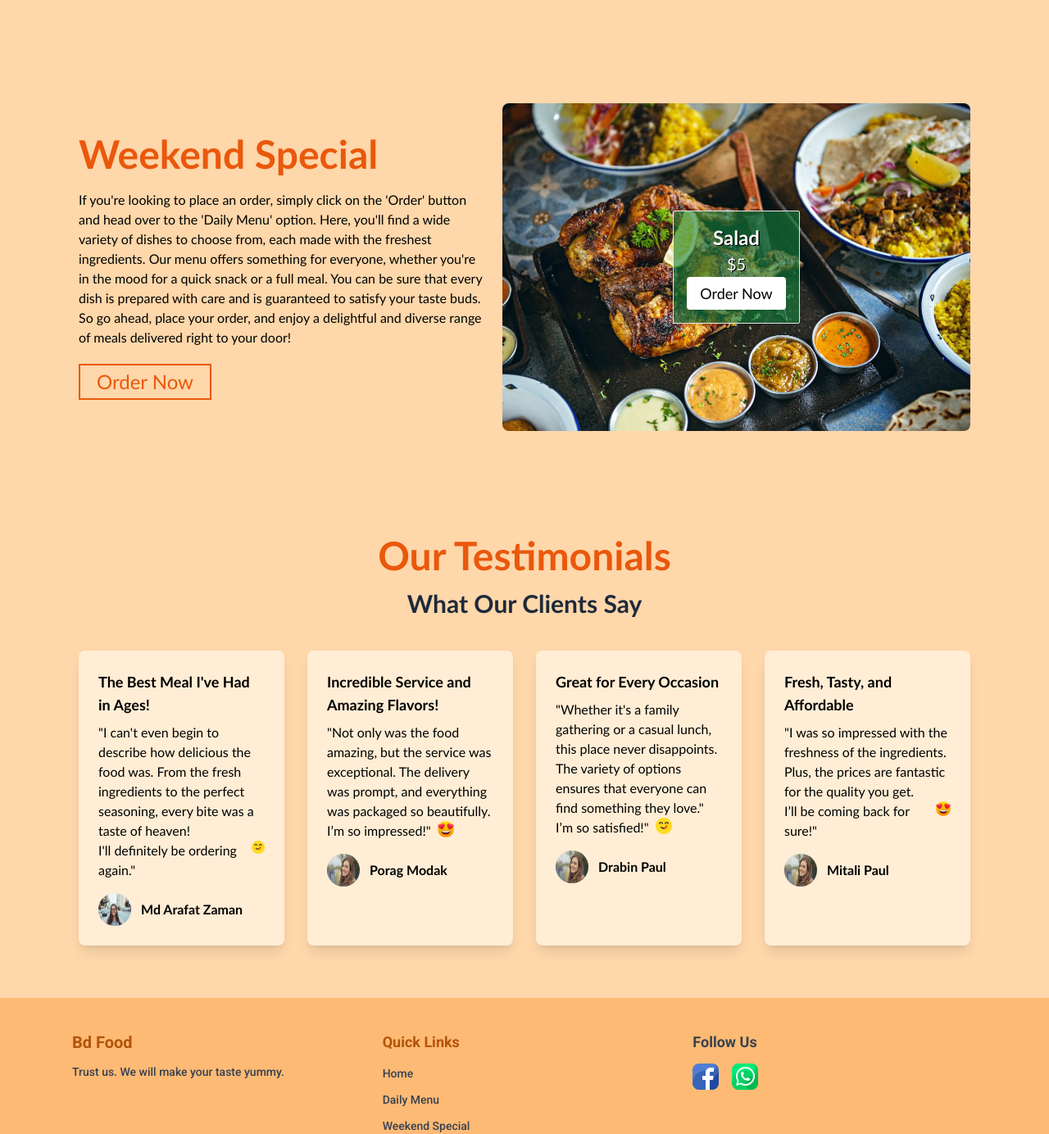
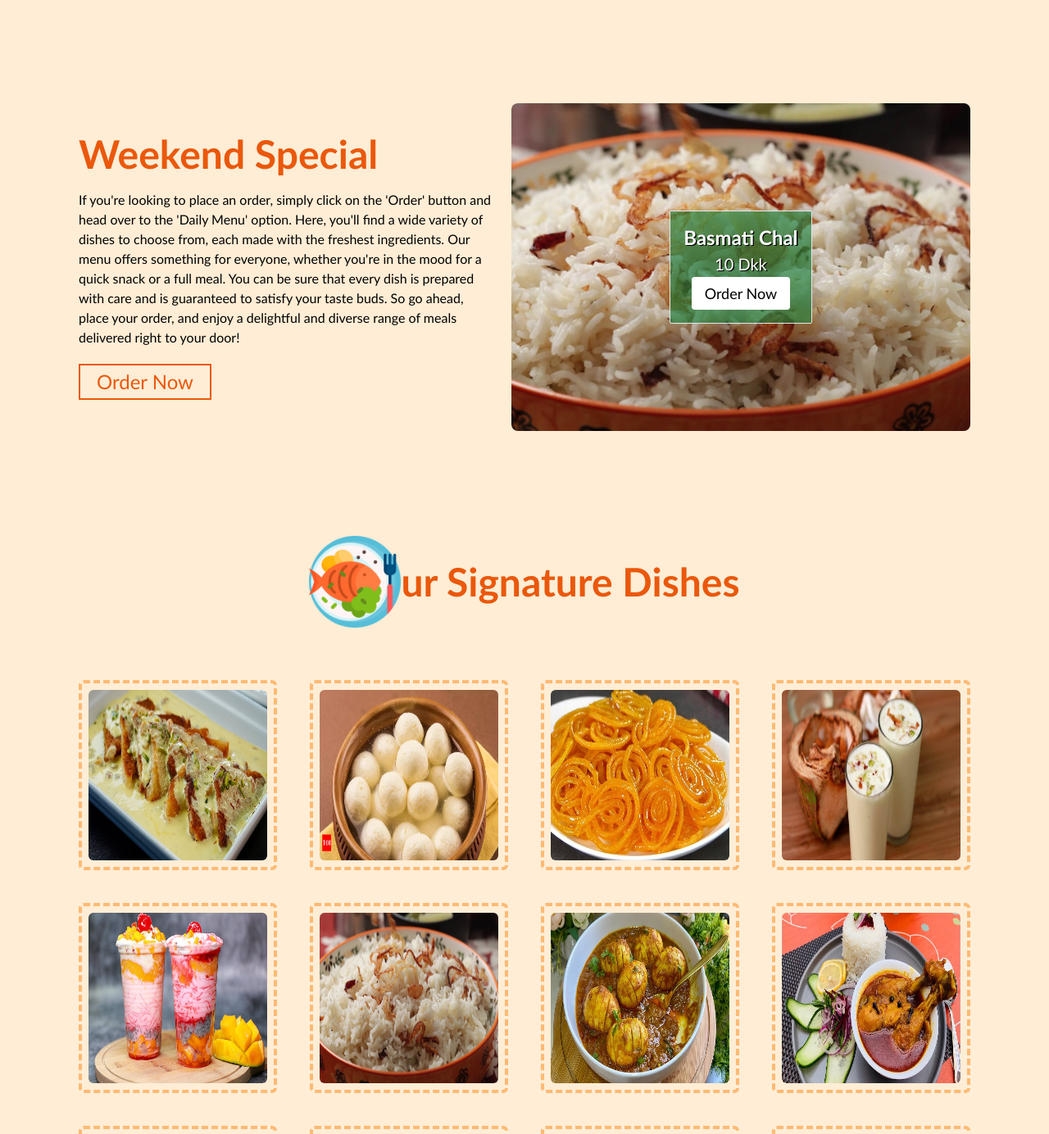
Before and after one commit to MohimaModak/bowdir-ranna-ghor, a React (Vite) app: page / in a window 1280 px wide. Shown: the part 1362-2746 px from the top of the page at 82% size. Built offline with nearby package versions, Linux system fonts and the light colour scheme; grey boxes are pictures that could not be loaded.

Commit message:
Added new feature for user authentication

```diff
--- a/src/assets/Component/Dessert/Dessert.jsx
+++ b/src/assets/Component/Dessert/Dessert.jsx
@@ -8,6 +8,7 @@ import Faluda from "../../../Gallery/Faluda.jpg";
 import "./Dessert.css";
 import AOS from 'aos';
 import 'aos/dist/aos.css';
+import Food from "../../../Gallery/food12.png"
 
 
 const menu = {
@@ -106,7 +107,16 @@ export default function Dessert() {
 
 
       <div data-aos="zoom-out" className="p-8 lg:px-24 py-20 text-center bg-orange-200">
-        <h2 data-aos="zoom-out" className="text-4xl md:text-5xl lg:text-6xl font-bold daily text-orange-500">Dessert Menu</h2>
+
+
+
+
+
+         <div data-aos="zoom-out" className='flex justify-center items-center'>
+                <span> <img src={Food} className='w-16' /></span>
+                <h2 className="text-4xl md:text-5xl lg:text-6xl text-center font-bold daily text-orange-500">Dessert Menu</h2><span> <img src={Food} className='w-16' />
+                </span>
+               </div>
 
 
         <div className="flex justify-center items-center">
--- a/src/assets/Component/Footer/Footer.jsx
+++ b/src/assets/Component/Footer/Footer.jsx
@@ -5,7 +5,7 @@ import phoneImg from "../../../Gallery/whatsapp.png"
 export default function Footer() {
   return (
     <footer className="bg-orange-300 text-gray-700 py-10">
-      <div className="max-w-6xl mx-auto px-6 grid grid-cols-1 md:grid-cols-3 gap-8 text-center md:text-left">
+      <div data-aos="fade-up" className="max-w-6xl mx-auto px-6 grid grid-cols-1 md:grid-cols-3 gap-8 text-center md:text-left">
 
         {/* Company Info */}
         <div>
@@ -34,7 +34,7 @@ export default function Footer() {
             <div data-aos="fade-up" className="flex items-center gap-4">
               <a href="https://www.facebook.com/share/1U5rMpn6TL/">  <img src={mailImg} alt="Mail" className="w-8" /></a>
             </div>
-            <div className="flex items-center gap-4">
+            <div data-aos="fade-up" className="flex items-center gap-4">
               <a href="tel:+4571597652">
                 <img src={phoneImg} alt="Phone" className="w-8" />
               </a>
--- /dev/null
+++ b/src/assets/Component/Highlights/Highlights.css
@@ -0,0 +1,3 @@
+.high{
+    font-family: 'Trebuchet MS', 'Lucida Sans Unicode', 'Lucida Grande', 'Lucida Sans', Arial, sans-serif;
+}
--- /dev/null
+++ b/src/assets/Component/Highlights/Highlights.jsx
@@ -0,0 +1,73 @@
+import React from 'react'
+import hightligh1 from "../../../Gallery/Sahi tukra.jpg";
+import hightligh2 from "../../../Gallery/Rosogolla.webp";
+import hightligh3 from "../../../Gallery/Jilapi.jpg";
+import hightligh4 from "../../../Gallery/lassi.jpg";
+import hightligh5 from "../../../Gallery/Faluda.jpg";
+import hightligh6 from "../../../Gallery/basmati Chal.jpg"
+import hightligh7 from "../../../Gallery/dimvuna.jpg"
+import hightligh8 from "../../../Gallery/chickencurry.jpg"
+import hightligh9 from "../../../Gallery/fishcurry.jpg"
+import hightligh10 from "../../../Gallery/machvuna.jpg"
+import hightligh11 from "../../../Gallery/magnshotorkari.jpg"
+import hightligh12 from "../../../Gallery/khichuri.jpg"
+import hightligh13 from "../../../Gallery/macherjhol.webp"
+import "./Highlights.css"
+
+import Food from "../../../Gallery/Food8.png"
+
+export default function Highlights() {
+    const menuItems = [
+        { image: hightligh1, title: "Pasta", price: "$45" },
+        { image: hightligh2, title: "Spaghetti", price: "$40" },
+        { image: hightligh3, title: "Burger", price: "$99" },
+        { image: hightligh4, title: "Chicken", price: "$105" },
+        { image: hightligh5, title: "Fruit", price: "$25" },
+        { image: hightligh6, title: "Rice", price: "$25" },
+        { image: hightligh7, title: "Rice", price: "$25" },
+        { image: hightligh8, title: "Rice", price: "$25" },
+        { image: hightligh9, title: "Rice", price: "$25" },
+        { image: hightligh10, title: "Rice", price: "$25" },
+        { image: hightligh11, title: "Rice", price: "$25" },
+        { image: hightligh12, title: "Rice", price: "$25" },
+        { image: hightligh13, title: "Rice", price: "$25" },
+    ];
+
+    return (
+        <div className=" p-8 lg:px-24 py-16 relative bg-orange-100 high">
+            <div>
+                <h1 className="text-4xl md:text-4xl lg:text-5xl font-bold text-orange-600 pb-16 hidden md:block"><span className='flex justify-center items-center'><strong><img src={Food} className='w-14 md:w-16 lg:w-28' /></strong> <span>ur Signature Dishes</span></span> </h1>
+                <h1 className="text-4xl md:text-4xl lg:text-5xl font-bold text-orange-600  pb-16 block md:hidden">Our Signature Dishes</h1>
+            </div>
+            <div className="flex justify-center items-center text-center font-semibold">
+                <div className="grid grid-cols-1 sm:grid-cols-2 md:grid-cols-3 lg:grid-cols-4 gap-10 text">
+                    {menuItems.map((item, index) => (
+                        <div
+                            key={index}
+                            className="relative group overflow-hidden rounded-md border-4 border-dashed border-orange-300 "
+                        >
+                            <div className="p-2">
+                                <img
+                                    src={item.image}
+                                    className="w-full h-full lg:h-52 rounded-md  block"
+                                    alt="Menu Item"
+                                />
+                                <div className="absolute bottom-0 left-0 w-full h-full bg-gradient-to-t from-amber-700 to-transparent backdrop-blur-sm text-orange-50 rounded-md  text-center p-4 transform translate-y-full group-hover:translate-y-0 transition-all duration-500 ease-in-out">
+                                    <div className='flex justify-center items-center h-full'>
+                                        <div>
+                                            <h1 className="text-3xl">{item.title}</h1>
+                                            <h1 className="my-2.5 text-xl">Price: {item.price}</h1>
+                                            <div>
+                                                <a href="/Touch"> <button className="bg-orange-300 rounded-full px-4 py-1.5 text-sm w-max text-gray-700">Order Now</button></a>
+                                            </div>
+                                        </div>
+                                    </div>
+                                </div>
+                            </div>
+                        </div>
+                    ))}
+                </div>
+            </div>
+        </div>
+    )
+}
--- a/src/assets/Component/Home/Home.jsx
+++ b/src/assets/Component/Home/Home.jsx
@@ -17,7 +17,9 @@ import Section from '../Section/Section'
 import Testimonial from '../Testimonial/Testimonial'
 import AOS from 'aos';
 import 'aos/dist/aos.css';
-// import AllMenu from '../AllMenu/AllMenu'
+import Highlights from '../Highlights/Highlights'
+
+
 export default function Home() {
 
    useEffect(() => {
@@ -86,8 +88,8 @@ export default function Home() {
         <Section2></Section2>
         {/* <Touch></Touch> */}
         <Section></Section>
+        <Highlights></Highlights>
         <Testimonial></Testimonial>
-        {/* <AllMenu></AllMenu> */}
       </div>
     </div>
 
--- a/src/assets/Component/Section/Section.jsx
+++ b/src/assets/Component/Section/Section.jsx
@@ -1,23 +1,23 @@
 import React, { useState, useEffect } from 'react';
-import menu1 from "../../../Gallery/menu1.jpeg"
-import menu2 from "../../../Gallery/menu2.webp"
-import menu3 from "../../../Gallery/menu3.jpeg"
-import menu4 from "../../../Gallery/menu4.jpeg"
-import menu5 from "../../../Gallery/menu5.jpeg"
-import menu6 from "../../../Gallery/menu6.webp"
-import menu7 from "../../../Gallery/menu7.jpeg"
+import menu1 from "../../../Gallery/basmati Chal.jpg"
+import menu2 from "../../../Gallery/biriyani.jpg"
+import menu3 from "../../../Gallery/chickencurry.jpg"
+// import menu4 from "../../../Gallery/menu4.jpeg"
+// import menu5 from "../../../Gallery/menu5.jpeg"
+// import menu6 from "../../../Gallery/menu6.webp"
+// import menu7 from "../../../Gallery/menu7.jpeg"
 import "./Section.css"
 import AOS from 'aos';
 import 'aos/dist/aos.css';
 
 const foodDetails = [
-    { name: "Pizza", price: "$10", image: menu1 },
-    { name: "Burger", price: "$7", image: menu2 },
-    { name: "Pasta", price: "$12", image: menu3 },
-    { name: "Salad", price: "$5", image: menu4 },
-    { name: "Sushi", price: "$15", image: menu5 },
-    { name: "Steak", price: "$20", image: menu6 },
-    { name: "Tacos", price: "$8", image: menu7 },
+    { name: "Basmati Chal", price: "10 Dkk", image: menu1 },
+    { name: "Biriyani", price: "80 Dkk", image: menu2 },
+    { name: "chickencurry", price: "55 Dkk", image: menu3 },
+    // { name: "Salad", price: "$5", image: menu4 },
+    // { name: "Sushi", price: "$15", image: menu5 },
+    // { name: "Steak", price: "$20", image: menu6 },
+    // { name: "Tacos", price: "$8", image: menu7 },
 ];
 
 
@@ -28,7 +28,7 @@ export default function Section() {
     useEffect(() => {
         const intervalId = setInterval(() => {
             setCurrentImageIndex((prevIndex) => (prevIndex + 1) % foodDetails.length);
-        }, 2000);
+        }, 7000);
 
         return () => clearInterval(intervalId);
     }, []);
@@ -52,7 +52,7 @@ export default function Section() {
     }, []);
 
     return (
-        <div className=" p-8 lg:px-24 py-16 relative bg-orange-200 w-full overflow-hidden section">
+        <div className=" p-8 lg:px-24 py-16 relative bg-orange-100 w-full overflow-hidden section">
             <div data-aos="zoom-out" className='lg:flex justify-center items-center gap-5'>
                 <div className='text-center lg:text-left lg:w-1/2'>
                     <h1 className='text-4xl md:text-4xl lg:text-5xl font-bold text-orange-600'>Weekend Special                    </h1>
@@ -67,7 +67,7 @@ export default function Section() {
                         <img
                             src={foodDetails[currentImageIndex].image}
                             alt={`menu-${currentImageIndex}`}
-                            className="w-full h-[400px] object-cover rounded-lg" // Tailwind for image styling
+                            className="w-[600px] h-[400px] object-cover rounded-lg" // Tailwind for image styling
                         />
                         <div className='flex justify-center items-center w-full'>
                             <div className="absolute inset-0 flex justify-center items-center text-center">
--- a/src/assets/Component/Section2/Section2.jsx
+++ b/src/assets/Component/Section2/Section2.jsx
@@ -1,23 +1,20 @@
 import React, { useState, useEffect } from 'react';
-import menu1 from "../../../Gallery/menu1.jpeg"
-import menu2 from "../../../Gallery/menu2.webp"
-import menu3 from "../../../Gallery/menu3.jpeg"
-import menu4 from "../../../Gallery/menu4.jpeg"
-import menu5 from "../../../Gallery/menu5.jpeg"
-import menu6 from "../../../Gallery/menu6.webp"
-import menu7 from "../../../Gallery/menu7.jpeg"
+import menu1 from "../../../Gallery/magnshotorkari.jpg"
+import menu2 from "../../../Gallery/macherjhol.webp"
+import menu3 from "../../../Gallery/machvuna.jpg"
+import menu4 from "../../../Gallery/khichuri.jpg"
+// import menu5 from "../../../Gallery/menu5.jpeg"
+// import menu6 from "../../../Gallery/menu6.webp"
+// import menu7 from "../../../Gallery/menu7.jpeg"
 import "./Section2.css"
 import AOS from 'aos';
 import 'aos/dist/aos.css';
 
 const foodDetails = [
-    { name: "Pizza", price: "$10", image: menu1 },
-    { name: "Burger", price: "$7", image: menu2 },
-    { name: "Pasta", price: "$12", image: menu3 },
-    { name: "Salad", price: "$5", image: menu4 },
-    { name: "Sushi", price: "$15", image: menu5 },
-    { name: "Steak", price: "$20", image: menu6 },
-    { name: "Tacos", price: "$8", image: menu7 },
+    { name: "Vat Magnsho Torkari", price: "40 Dkk", image: menu1 },
+    { name: "Macher Jhol", price: "35 Dkk", image: menu2 },
+    { name: "Vat Mach vuna", price: "55 DKK", image: menu3 },
+    { name: "khichuri", price: "30 Dkk", image: menu4 }
 ];
 
 export default function Section2() {
@@ -27,7 +24,7 @@ export default function Section2() {
     useEffect(() => {
         const intervalId = setInterval(() => {
             setCurrentImageIndex((prevIndex) => (prevIndex + 1) % foodDetails.length);
-        }, 2000);
+        }, 4000);
 
         return () => clearInterval(intervalId);
     }, []);
@@ -51,7 +48,7 @@ export default function Section2() {
     };
 
     return (
-        <div className=" p-8 lg:px-24 py-16 relative bg-orange-200 w-full overflow-hidden section">
+        <div className=" p-8 lg:px-24 py-16 relative bg-orange-100 w-full overflow-hidden section">
             <div data-aos="zoom-out" className='lg:flex justify-center items-center gap-5'>
                 <div className='text-center lg:text-left lg:w-1/2'>
                     <h1 className='text-4xl md:text-4xl lg:text-5xl font-bold text-orange-600'>Daily Menu</h1>
@@ -66,7 +63,7 @@ export default function Section2() {
                         <img
                             src={foodDetails[currentImageIndex].image}
                             alt={`menu-${currentImageIndex}`}
-                            className="w-full h-[400px] object-cover rounded-lg" // Tailwind for image styling
+                            className="w-[600px] h-[400px] object-cover rounded-lg" // Tailwind for image styling
                         />
                         <div className='flex justify-center items-center w-full'>
                             <div className="absolute inset-0 flex justify-center items-center text-center">
--- a/src/assets/Component/WeekendSpecial/WeekendSpecial.jsx
+++ b/src/assets/Component/WeekendSpecial/WeekendSpecial.jsx
@@ -9,6 +9,7 @@ import chinigura from "../../../Gallery/chinigura.jpg"
 import "./WeekendSpecial.css"
 import AOS from 'aos';
 import 'aos/dist/aos.css';
+import Food from "../../../Gallery/Food7.png"
 
 
 const dessertMenu = [
@@ -68,12 +69,8 @@ export default function WeekendSpecial() {
       AOS.refresh();
     }, []);
 
-
-
-
-
   return (
-    <div id='/WeekendSpecial' className="relative weekend bg-orange-200 ">
+    <div id='/WeekendSpecial' className="relative weekend bg-orange-100">
 
       <div className='relative'>
         <div data-aos="zoom-out" className="relative">
@@ -101,7 +98,12 @@ export default function WeekendSpecial() {
       </div>
 
       <div className='p-8 lg:px-24 py-20'>
-        <h2 className="text-4xl md:text-5xl lg:text-6xl text-center font-bold daily text-orange-500">Weekend Special</h2>
+
+       <div className='flex justify-center items-center'>
+        <span> <img src={Food} className='w-16' /></span>
+        <h2 className="text-4xl md:text-5xl lg:text-6xl text-center font-bold daily text-orange-500">Weekend Special</h2><span> <img src={Food} className='w-16' />
+        </span>
+       </div>
 
         <p className='text-slate-800 text-center mt-4  text-lg font-semibold'>Confirm your order and enjoy your meal. Don't forget to share you experience</p>
 
@@ -118,9 +120,9 @@ export default function WeekendSpecial() {
                     />
                   </div>
                   <div className=" text-center">
-                    <p className="text-slate-800 font-semibold text-xl my-2">{dessertItem.price}</p>
+                    <p className="text-orange-500 font-semibold text-xl my-2">{dessertItem.price}</p>
                     <h3 className="text-orange-500 font-semibold  text-xl show">{dessertItem.name}</h3>
-                    <a href="/Touch" ><button className="text-lg show text-slate-800 bg-orange-500 font-semibold rounded mt-3 py-1.5 px-3">
+                    <a href="/Touch" ><button className="text-lg show text-slate-100 bg-orange-500 font-semibold rounded mt-3 py-1.5 px-3">
                       Order Now
                     </button>
                     </a>
```
Also changed, not shown: src/assets/Component/AllMenu/AllMenu.jsx (deleted, +0 -9 lines), src/assets/Component/DailyMenu/DailyMenu.jsx (+17 -15 lines), src/Gallery/food12.png (added).
